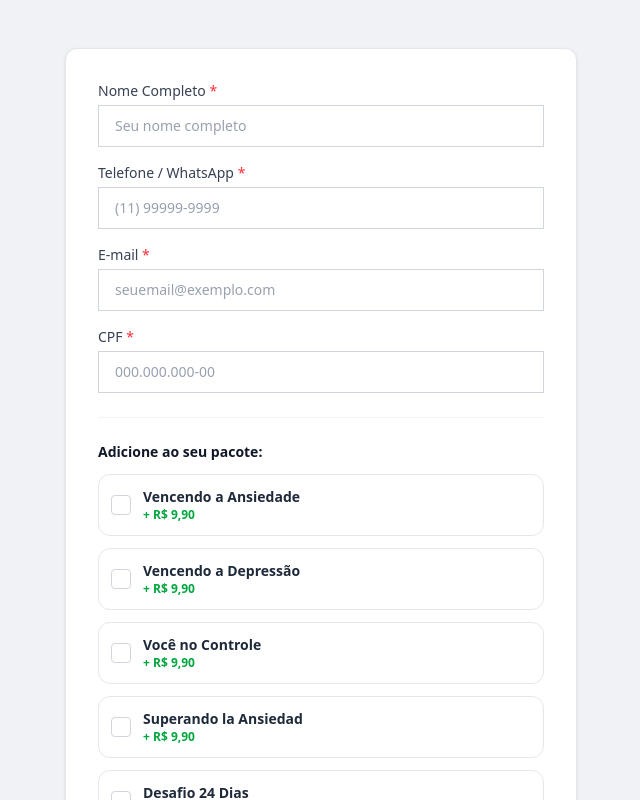
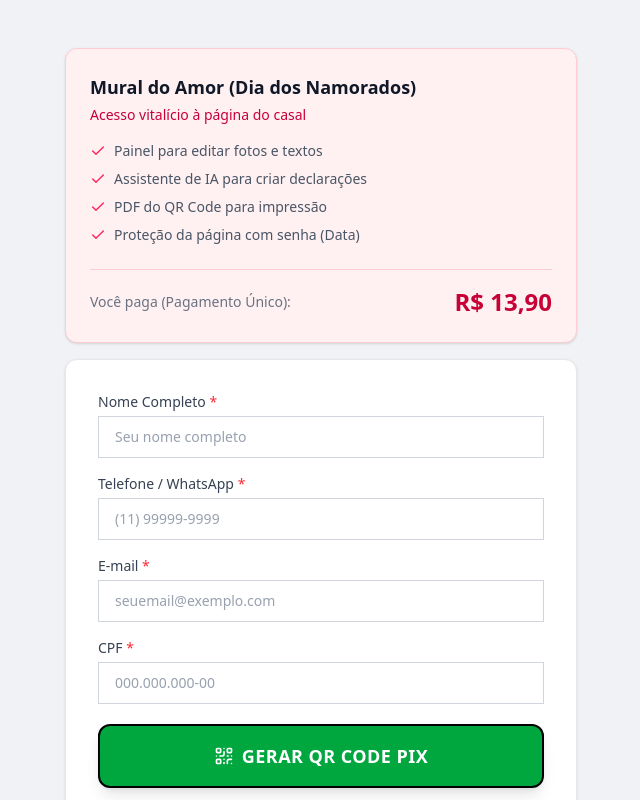
Before and after one commit to marlin-stenio-lima/nossoamor, a React (Vite) app: page /checkout in a window 1280 px wide. Shown: the top 800 px of the page, without its empty margins (319-959 px from the left). Built offline with nearby package versions, Linux system fonts and the light colour scheme; no server answers.

Commit message:
feat: restore product summary and add duplicate submit button with trustworthy styling

```diff
--- a/src/pages/checkout/index.tsx
+++ b/src/pages/checkout/index.tsx
@@ -189,6 +189,28 @@ export default function Checkout() {
 
             <div className="w-full max-w-lg relative z-0">
 
+                {/* Product Summary Card */}
+                <div className="bg-rose-50 rounded-xl border border-rose-200 overflow-hidden mb-4 shadow-sm">
+                    <div className="p-6">
+                        <h3 className="text-gray-900 font-bold text-lg mb-1">{PLANS[plan].name}</h3>
+                        <p className="text-rose-700 text-sm mb-4">Acesso vitalício à página do casal</p>
+
+                        <div className="space-y-2 mb-6">
+                            {PLANS[plan].features.map((feat, i) => (
+                                <div key={i} className="flex items-center gap-2 text-sm text-gray-600">
+                                    <Check className="h-4 w-4 text-rose-500" />
+                                    {feat}
+                                </div>
+                            ))}
+                        </div>
+
+                        <div className="flex justify-between items-center pt-4 border-t border-rose-200">
+                            <span className="text-gray-500 text-sm">Você paga (Pagamento Único):</span>
+                            <span className="text-2xl font-bold text-rose-700">R$ {(PLANS[plan].price / 100).toFixed(2).replace('.', ',')}</span>
+                        </div>
+                    </div>
+                </div>
+
                 {/* Checkout Form Card */}
                 <div className="bg-white rounded-xl shadow-sm border border-gray-200 overflow-hidden">
                     <div className="p-8">
@@ -241,6 +263,19 @@ export default function Checkout() {
                                     </div>
                                 </div>
 
+                                <button
+                                    type="submit"
+                                    disabled={loading}
+                                    className="w-full bg-green-600 hover:bg-green-700 text-white font-extrabold text-lg py-4 rounded-xl shadow-lg transition-all flex items-center justify-center gap-2 mt-4 uppercase tracking-wide"
+                                >
+                                    {loading ? <Loader2 className="animate-spin h-5 w-5" /> : (
+                                        <>
+                                            <QrCode className="h-5 w-5" />
+                                            Gerar QR Code PIX
+                                        </>
+                                    )}
+                                </button>
+
                                 {/* Order Bump / Upsells directly in the checkout form */}
                                 <div className="mt-6 border-t border-gray-100 pt-6">
                                     <h4 className="font-bold text-gray-900 text-sm mb-3">Adicione ao seu pacote:</h4>
@@ -279,7 +314,7 @@ export default function Checkout() {
                                 <button
                                     type="submit"
                                     disabled={loading}
-                                    className="w-full bg-rose-500 hover:bg-rose-600 text-white font-bold text-lg py-4 rounded-xl shadow-md transition-all flex items-center justify-center gap-2 mt-4 uppercase tracking-wide"
+                                    className="w-full bg-green-600 hover:bg-green-700 text-white font-extrabold text-lg py-4 rounded-xl shadow-lg transition-all flex items-center justify-center gap-2 mt-4 uppercase tracking-wide"
                                 >
                                     {loading ? <Loader2 className="animate-spin h-5 w-5" /> : (
                                         <>
```
